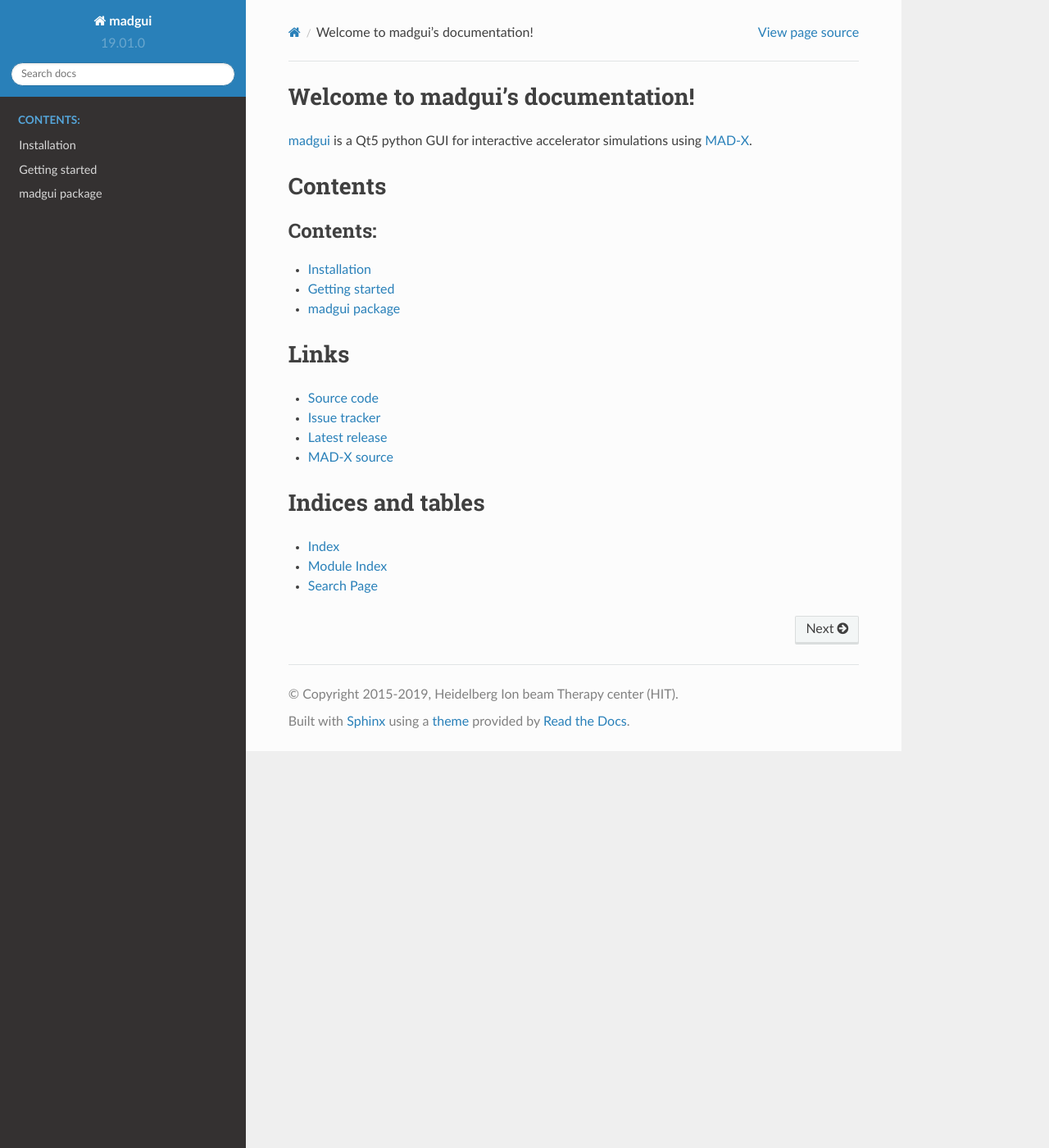
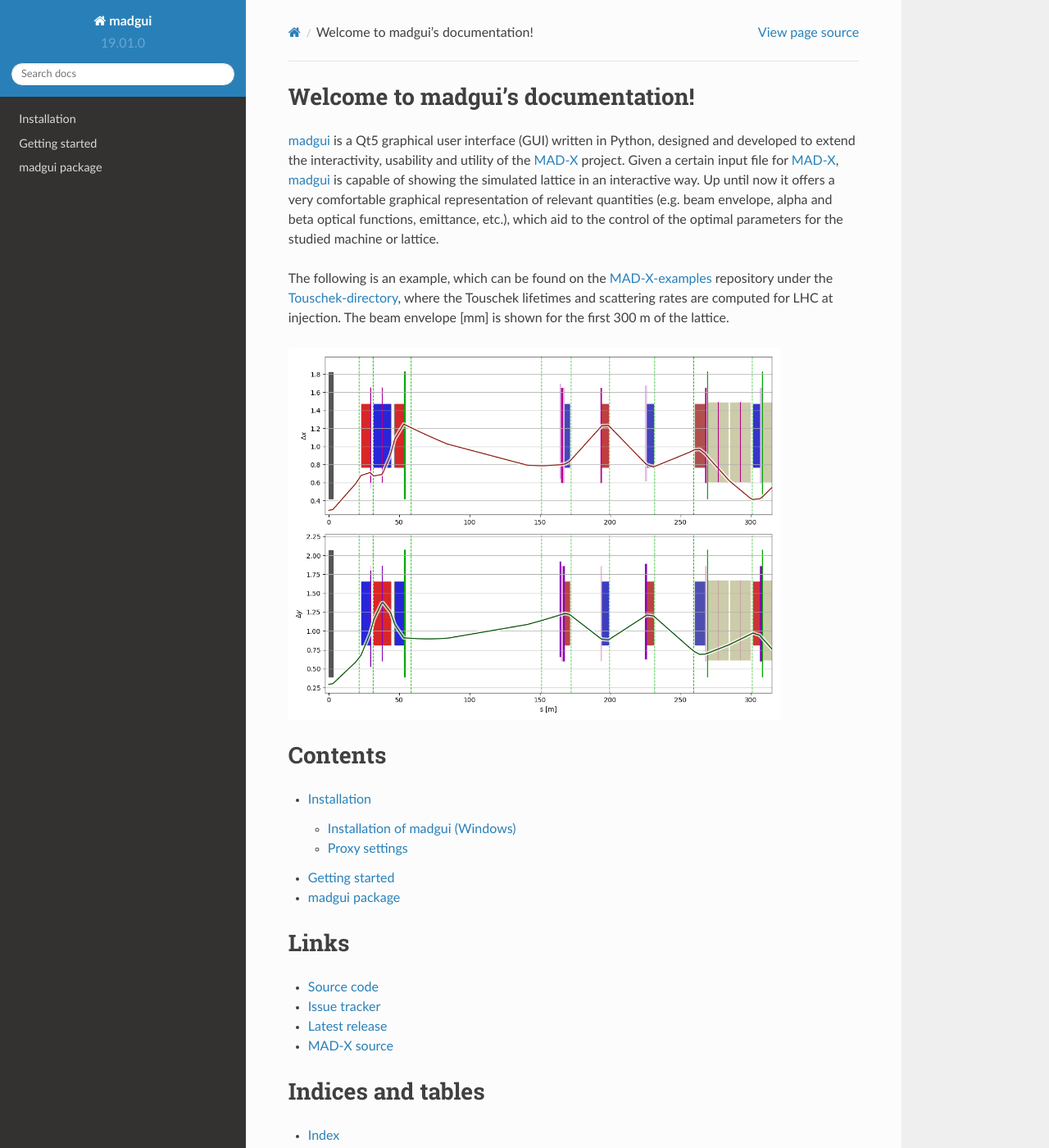
Before and after one commit to hibtc/madgui, a Sphinx documentation site: the page built from docs/index.rst, in a window 1280 px wide and 1400 px high. Shown: the whole window at 82% size. Built offline with Sphinx 7.4.7 and the Read the Docs theme 2.0.0, drawn with Linux system fonts in a browser that asks for light colours.

Commit message:
added a picture to the madgui documentation

```diff
--- a/docs/index.rst
+++ b/docs/index.rst
@@ -1,23 +1,29 @@
 Welcome to madgui's documentation!
 ==================================
 
-madgui_ is a Qt5 python GUI for interactive accelerator simulations using MAD-X_.
+madgui_ is a Qt5 graphical user interface (GUI) written in Python, designed and developed to extend the interactivity, usability and utility of the MAD-X_ project. Given a certain input file for MAD-X_, madgui_ is capable of showing the simulated lattice in an interactive way. Up until now it offers a very comfortable graphical representation of relevant quantities (e.g. beam envelope, alpha and beta optical functions, emittance, etc.), which aid to the control of the optimal parameters for the studied machine or lattice.
 
 .. _madgui: https://github.com/hibtc/madgui
 .. _MAD-X: http://cern.ch/mad
 
+The following is an example, which can be found on the MAD-X-examples_ repository under the Touschek-directory_, where the Touschek lifetimes and scattering rates are computed for LHC at injection. The beam envelope [mm] is shown for the first 300 m of the lattice.
+
+.. image:: pictures/LHCInjection.png
+   :width: 600
+   :alt: Beam enveloppe[mm] for the first 300m of the injection at LHC
+
+.. _MAD-X-examples: https://github.com/MethodicalAcceleratorDesign/madx-examples
+.. _Touschek-directory: https://github.com/MethodicalAcceleratorDesign/madx-examples/tree/master/touschek
 
 Contents
 ========
 
 .. toctree::
    :maxdepth: 2
-   :caption: Contents:
 
    installation
    getting-started
    api/madgui
-
 
 Links
 =====
```
Also changed, not shown: docs/installation.rst (+19 -1 lines), docs/pictures/LHCInjection.png (added).
